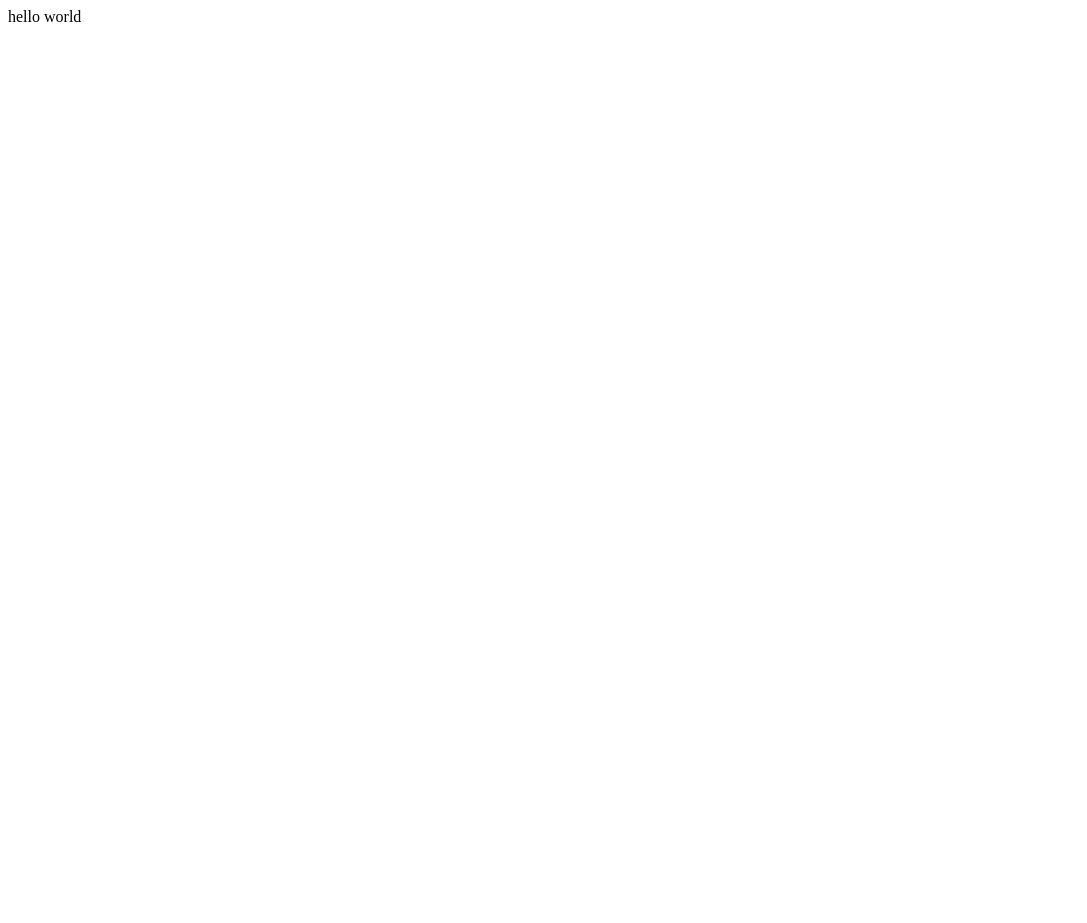
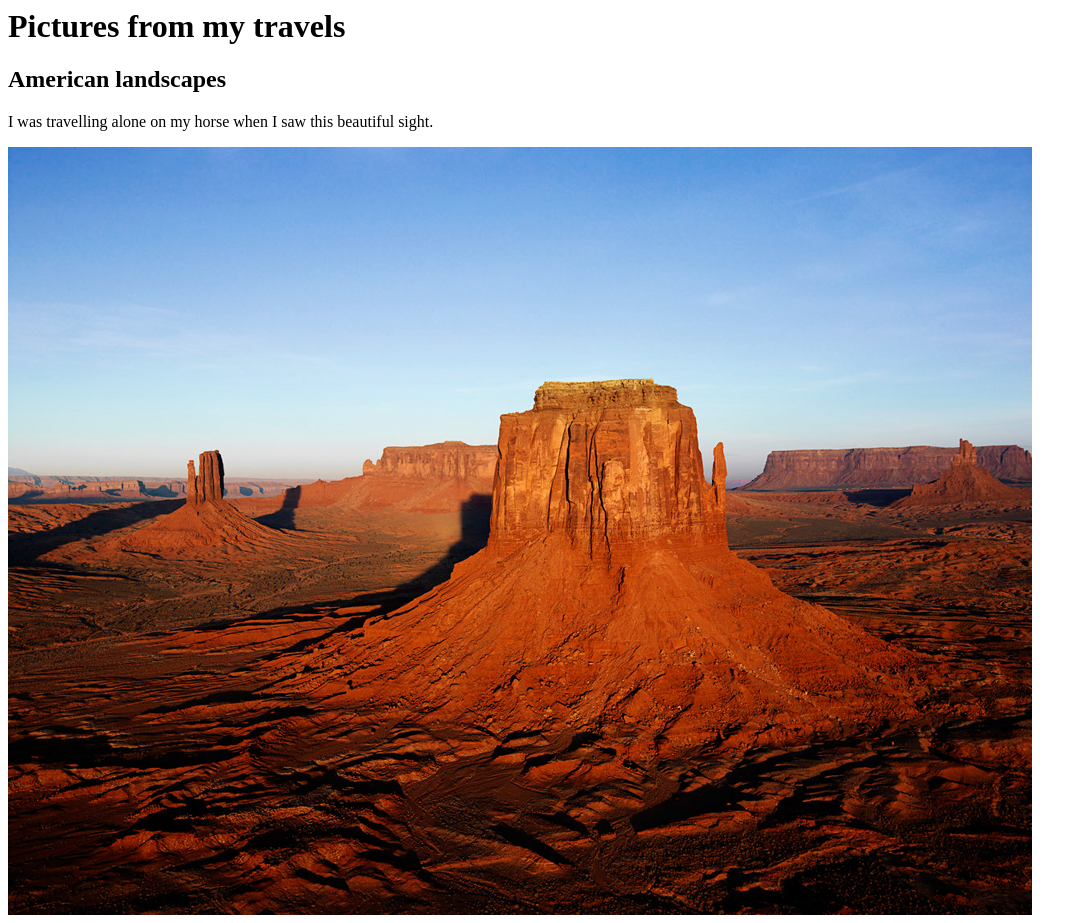
Before and after one commit to velociraptorsausage/helloworld, a plain HTML site: page index.html in a window 1280 px wide. Shown: the whole page, without its empty margins (0-1087 px from the left). Before the commit the page ends 800 px from the top, so only its background shows below. Drawn offline with Linux system fonts and the light colour scheme.

Commit message:
added h1, h2, text, img

```diff
--- a/index.html
+++ b/index.html
@@ -1,6 +1,9 @@
 <html>
+    <head><title>Pictures from my travels</title></head>
 <body>
-    hello world
-
+    <h1>Pictures from my travels</h1>
+<h2>American landscapes</h2>
+<p>I was travelling alone on my horse when I saw this beautiful sight.</p>
+<img src="Desert.jpg" />
 </body>
 </html>
```
